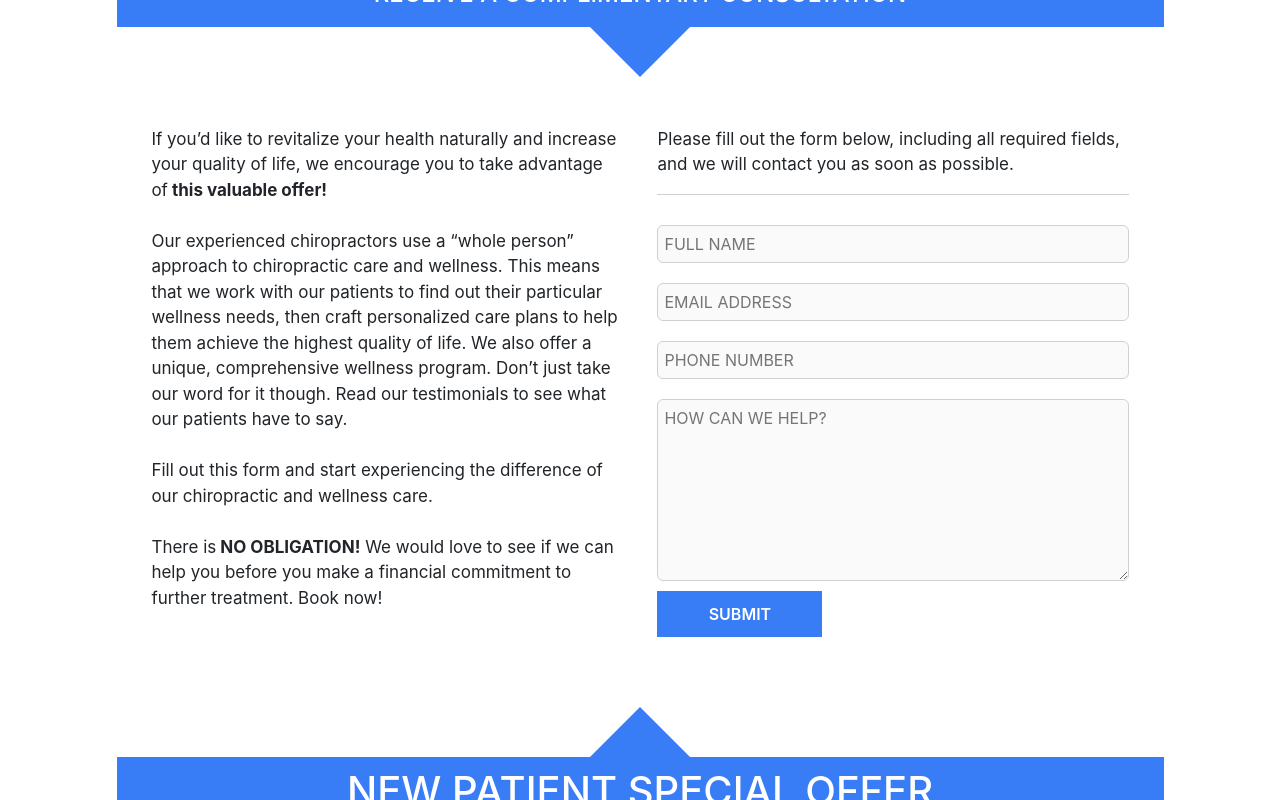
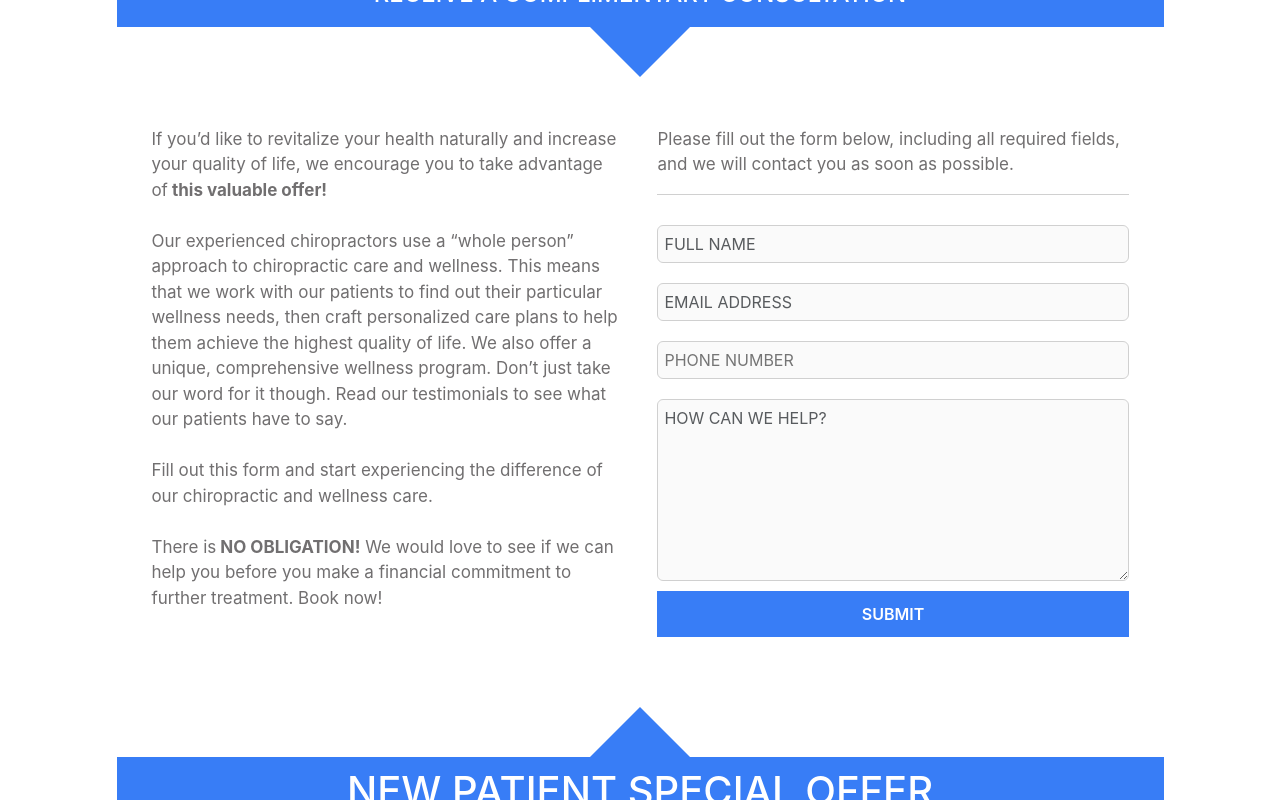
Before and after one commit to Maaz4324/dapps, a React (Create React App) app in the folder doctor-nftmarketplace/: page /special in a window 1280 px wide. Shown: the part 320-1120 px from the top of the page. Built offline with nearby package versions, Linux system fonts and the light colour scheme.

Commit message:
added backend to form

```diff
--- a/doctor-nftmarketplace/package.json
+++ b/doctor-nftmarketplace/package.json
@@ -15,6 +15,7 @@
     "chai": "^4.3.7",
     "compress.js": "^1.2.2",
     "dotenv": "^16.0.3",
+    "emailjs-com": "^3.2.0",
     "ethereum-waffle": "^3.4.4",
     "ethers": "^5.7.2",
     "hardhat": "^2.12.6",
--- a/doctor-nftmarketplace/src/components/Home/HomeFoot.jsx
+++ b/doctor-nftmarketplace/src/components/Home/HomeFoot.jsx
@@ -2,12 +2,15 @@ import React from "react";
 import styled from "styled-components";
 import recomemded from "../../images/recomemded.png";
 import recomemdedlg from "../../images/recomemdedlg.png";
+import { Link } from "react-router-dom";
 
 function HomeFoot() {
   return (
     <HomeFootContainer>
       <NewpatientContainer>
-        <Button>New Patient Special</Button>
+        <Link to="/special">
+          <Button>NEW PATIENT SPECIAL OFFER</Button>
+        </Link>
       </NewpatientContainer>
       <FootMain>
         <FootMainContainer>
--- a/doctor-nftmarketplace/src/pages/SpecialOffer.jsx
+++ b/doctor-nftmarketplace/src/pages/SpecialOffer.jsx
@@ -1,8 +1,30 @@
 import React from "react";
 import styled from "styled-components";
 import HomeFoot from "../components/Home/HomeFoot";
+import emailjs from "emailjs-com";
 
 function SpecialOffer() {
+  function sendEmail(e) {
+    e.preventDefault(); //This is important, i'm not sure why, but the email won't send without it
+
+    emailjs
+      .sendForm(
+        "service_74py0gf",
+        "template_8dq7z4s",
+        e.target,
+        "crymrBWssvyArlchr"
+      )
+      .then(
+        (result) => {
+          window.location.reload(); //This is if you still want the page to reload (since e.preventDefault() cancelled that behavior)
+        },
+        (error) => {
+          console.log(error.text);
+        }
+      );
+    alert(`Message sent!`);
+  }
+
   return (
     <SpecialOfferContainer>
       <Special>
@@ -38,18 +60,33 @@ function SpecialOffer() {
               Please fill out the form below, including all required fields, and
               we will contact you as soon as possible.
             </Para>
-            <form>
-              <input type="text" placeholder="FULL NAME" />
-              <input type="email" placeholder="EMAIL ADDRESS" />
-              <input type="number" placeholder="PHONE NUMBER" />
+            <form onSubmit={sendEmail}>
+              <input
+                type="text"
+                className="form-control"
+                id="exampleFormControlInput1"
+                name="name"
+                placeholder="FULL NAME"
+              />
+              <input
+                type="email"
+                className="form-control"
+                id="exampleFormControlInput1"
+                placeholder="EMAIL ADDRESS"
+                name="email"
+              />
+              <input type="number" name="number" placeholder="PHONE NUMBER" />
               <textarea
-                id="w3review"
-                name="w3review"
+                className="form-control"
+                id="exampleFormControlTextarea1"
+                name="message"
                 rows="7"
                 cols="50"
                 placeholder="HOW CAN WE HELP?"
               />
-              <button>SUBMIT</button>
+              <button type="submit" className="submit-btn">
+                SUBMIT
+              </button>
             </form>
           </MiddleRight>
         </SpecialMiddle>
@@ -71,6 +108,9 @@ export default SpecialOffer;
 const SpecialOfferContainer = styled.div`
   min-height: 90vh;
   padding-top: 70px;
+  @media (max-width: 991px) {
+    padding-top: 10px;
+  }
 `;
 
 const Special = styled.div`
@@ -187,9 +227,12 @@ const MiddleRight = styled.div`
     border-radius: 6px;
     border: 1px solid #d0d0d0;
   }
-  button {
+  a {
     width: 35%;
     align-self: start;
+  }
+  button {
+    width: 100%;
     padding: 10px;
     background: var(--blue);
     border: 1px solid var(--blue);
@@ -222,4 +265,5 @@ const H4 = styled.h4`
 
 const Para = styled.p`
   font-size: 17px;
+  color: var(--gray);
 `;
```
Also changed, not shown: 2 other files (tests, documents, lock files or other folders).
